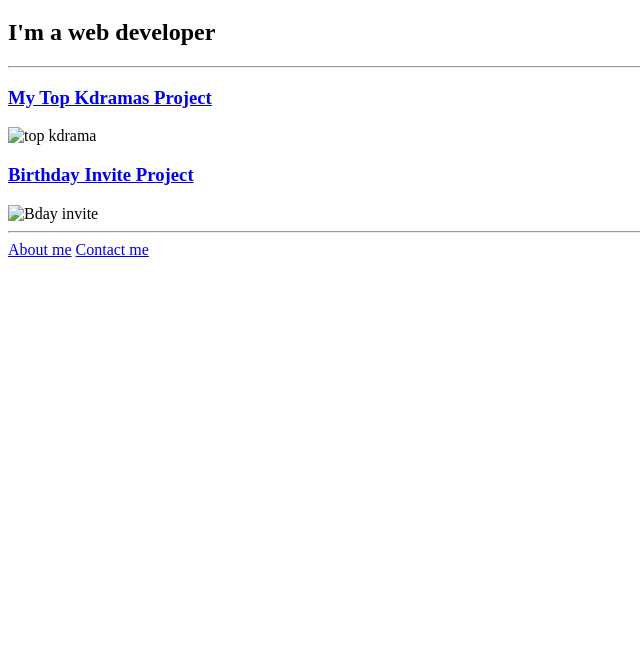
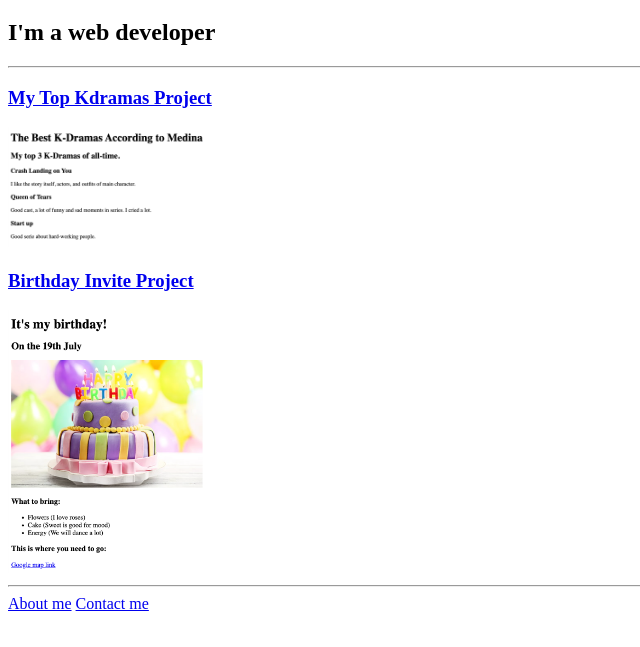
Before and after one commit to MediVin1/html-portfolio-M, a plain HTML site: page index.html in a window 1280 px wide. Shown: the part 61-708 px from the top of the page, without its empty margins (0-640 px from the left). Drawn offline with Linux system fonts and the light colour scheme.

Commit message:
Update index.html
changed names of PNG

```diff
--- a/index.html
+++ b/index.html
@@ -10,10 +10,10 @@
     <h2>I'm a web developer</h2>
 <hr>
 <a href="/public/movie-ranking.html"><h3>My Top Kdramas Project</h3></a>
-<img src="/assets/images/My top kdrama.png" alt="top kdrama" width="200px">
+<img src="/assets/images/My-top-kdrama.png" alt="top kdrama" width="200px">
 
 <a href="/public/birthday-invite.html"><h3>Birthday Invite Project</h3></a>
-<img src="/assets/images/Birthday invite.png" alt="Bday invite" width="200px">
+<img src="/assets/images/Birthday-invite.png" alt="Bday invite" width="200px">
 <hr>
 <a href="/public/about.html">About me</a>
 <a href="/public/contact.html">Contact me</a>
```
